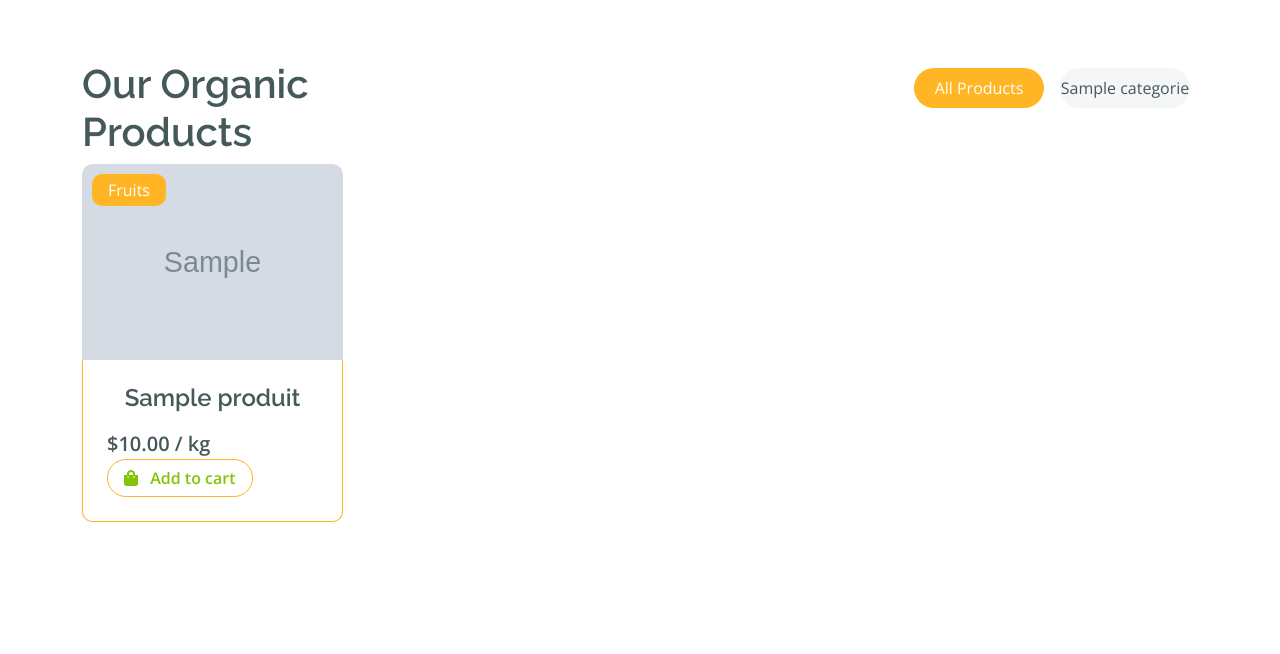
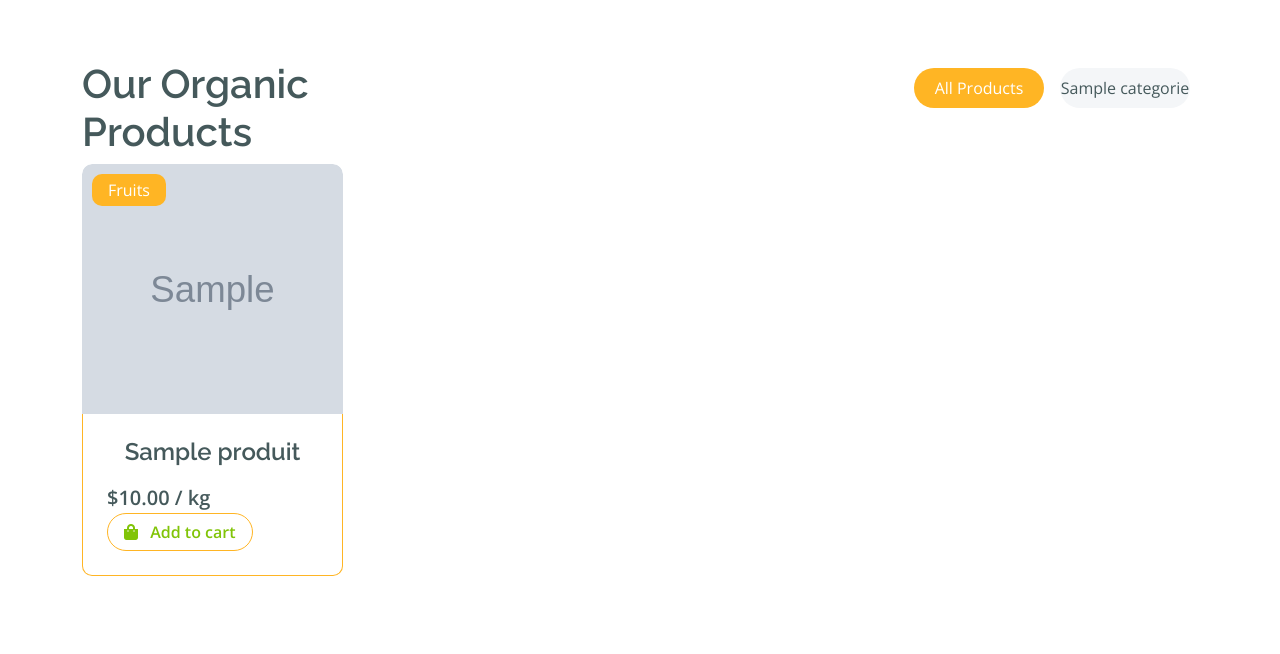
Before and after one commit to tarikad97-tech/store_ecom, a PHP site: page / in a window 1280 px wide. Shown: the part 1198-1852 px from the top of the page. Run offline with PHP 8.4, Linux system fonts and the light colour scheme; tables that the repository leaves empty hold one stand-in row (values such as "Sample post"); grey boxes marked "Sample" are stand-in pictures; data that the repository does not hold is empty; some libraries are stand-ins or nearby versions.

Commit message:
changed style image products

```diff
--- a/index.php
+++ b/index.php
@@ -175,7 +175,7 @@ while ($row = mysqli_fetch_assoc($res)) {
     <div class="rounded position-relative fruite-item">
         <div class="fruite-img">
             <img src="<?php echo $images; ?>"
-                 class="img-fluid w-100 rounded-top" alt="">
+                 class="img-fluid w-100 rounded-top" alt="" style="max-height: 250px; min-height: 250px; object-fit: cover;">
         </div>
 
         <div class="text-white bg-secondary px-3 py-1 rounded position-absolute"
```
